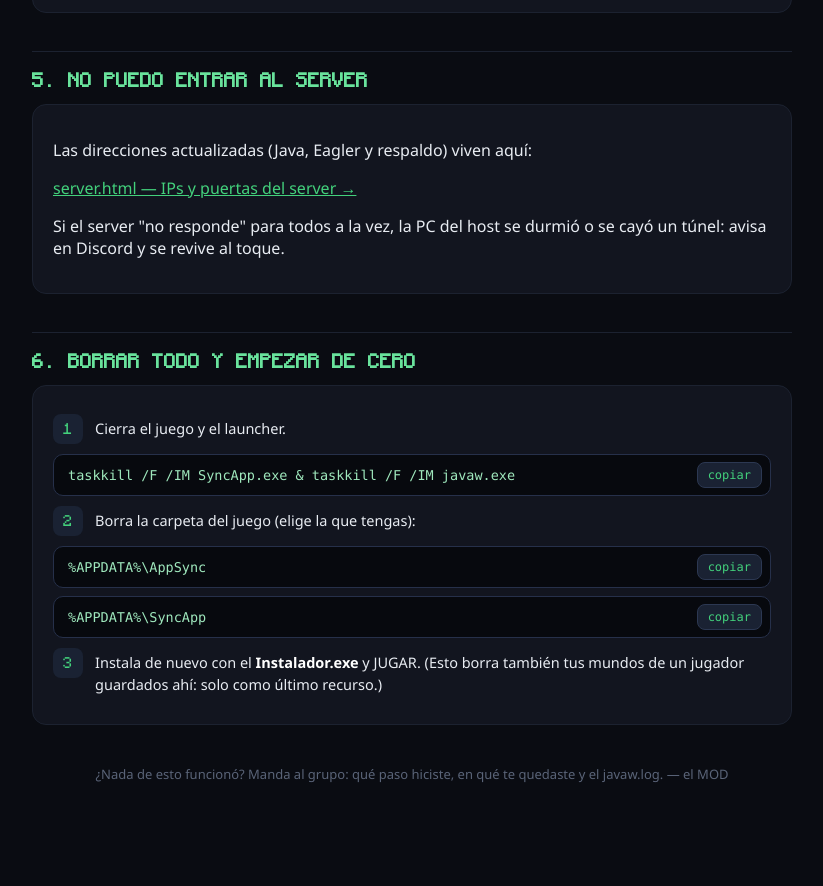
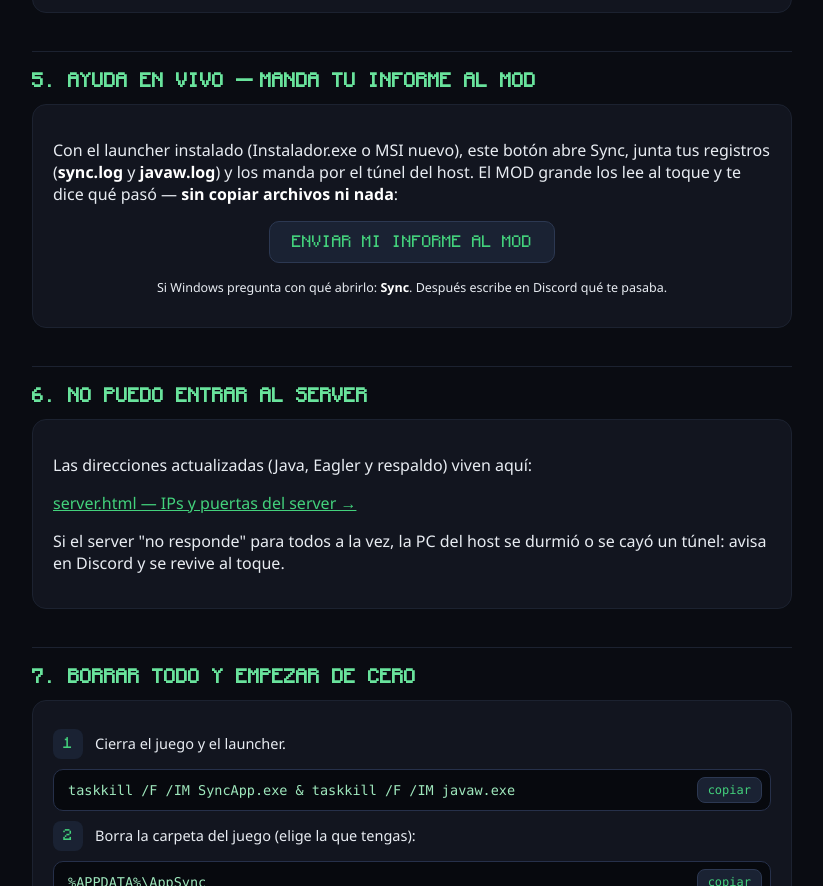
Before and after one commit to shusukegxe/synclauncher, a plain HTML site: page ayuda.html in a window 1280 px wide. Shown: the part 2379-3265 px from the top of the page, without its empty margins (228-1051 px from the left). Drawn offline with Linux system fonts and the light colour scheme.

Commit message:
informe de diagnostico por cloudflare: SyncApp lee panel.json y manda logs al panel (mcq://informe)

```diff
--- a/ayuda.html
+++ b/ayuda.html
@@ -102,14 +102,27 @@
     <p>En McAfee: <b>Configuración → Protección en tiempo real → Archivos excluidos</b>. Si ya te borró el exe, restaura de cuarentena <b>primero</b> las exclusiones, después reinstala con el Instalador.exe.</p>
   </div>
 
-  <h2>5. NO PUEDO ENTRAR AL SERVER</h2>
+  <h2>5. AYUDA EN VIVO — MANDA TU INFORME AL MOD</h2>
+  <div class="card">
+    <p>Con el launcher instalado (Instalador.exe o MSI nuevo), este botón abre Sync, junta tus registros
+       (<b>sync.log</b> y <b>javaw.log</b>) y los manda por el túnel del host. El MOD grande los lee al toque
+       y te dice qué pasó — <b>sin copiar archivos ni nada</b>:</p>
+    <p style="text-align:center;margin:16px 0;">
+      <a href="mcq://informe" class="btn" style="display:inline-block;background:#1a2233;border:1px solid #2c3852;
+         color:#43d17c;border-radius:10px;padding:12px 22px;font-family:'Monocraft',monospace;
+         text-decoration:none;font-size:15px;">ENVIAR MI INFORME AL MOD</a>
+    </p>
+    <p style="text-align:center;font-size:12.5px;">Si Windows pregunta con qué abrirlo: <b>Sync</b>. Después escribe en Discord qué te pasaba.</p>
+  </div>
+
+  <h2>6. NO PUEDO ENTRAR AL SERVER</h2>
   <div class="card">
     <p>Las direcciones actualizadas (Java, Eagler y respaldo) viven aquí:</p>
     <p><a href="server.html">server.html — IPs y puertas del server →</a></p>
     <p>Si el server "no responde" para todos a la vez, la PC del host se durmió o se cayó un túnel: avisa en Discord y se revive al toque.</p>
   </div>
 
-  <h2>6. BORRAR TODO Y EMPEZAR DE CERO</h2>
+  <h2>7. BORRAR TODO Y EMPEZAR DE CERO</h2>
   <div class="card">
     <div class="paso"><div class="num">1</div><p>Cierra el juego y el launcher.</p></div>
     <div class="cmd"><span class="txt">taskkill /F /IM SyncApp.exe &amp; taskkill /F /IM javaw.exe</span><button class="copiar">copiar</button></div>
--- /dev/null
+++ b/panel.json
@@ -0,0 +1 @@
+{"panel": "https://expand-recorded-herbal-recorded.trycloudflare.com"}
```
Also changed, not shown: 2 other files.
